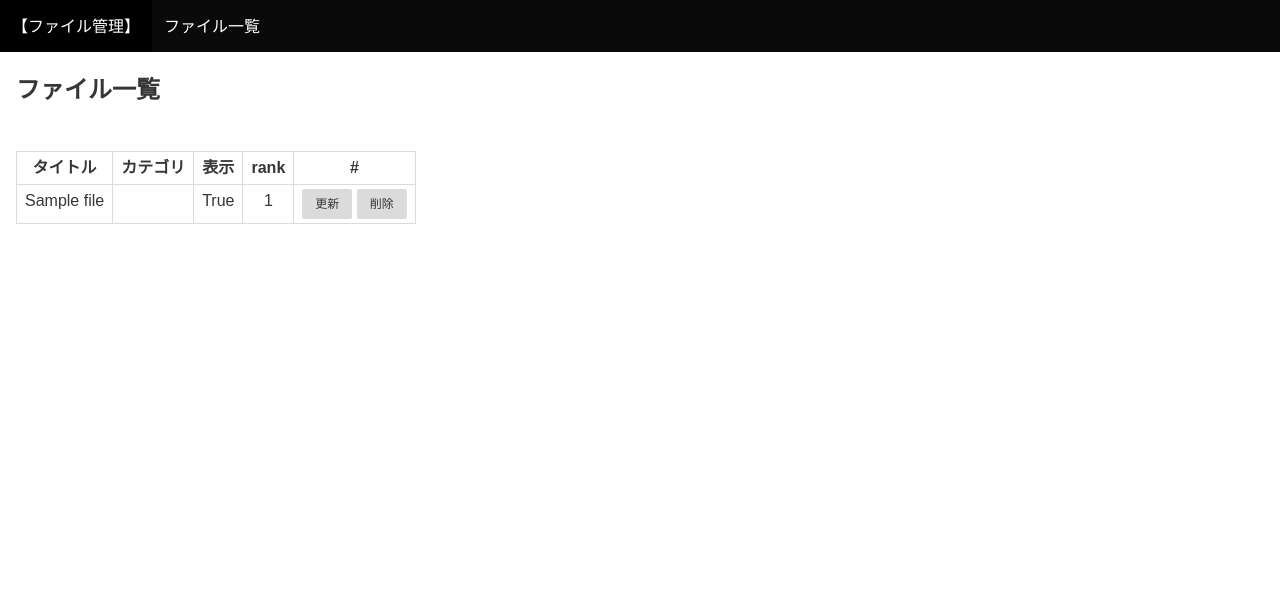
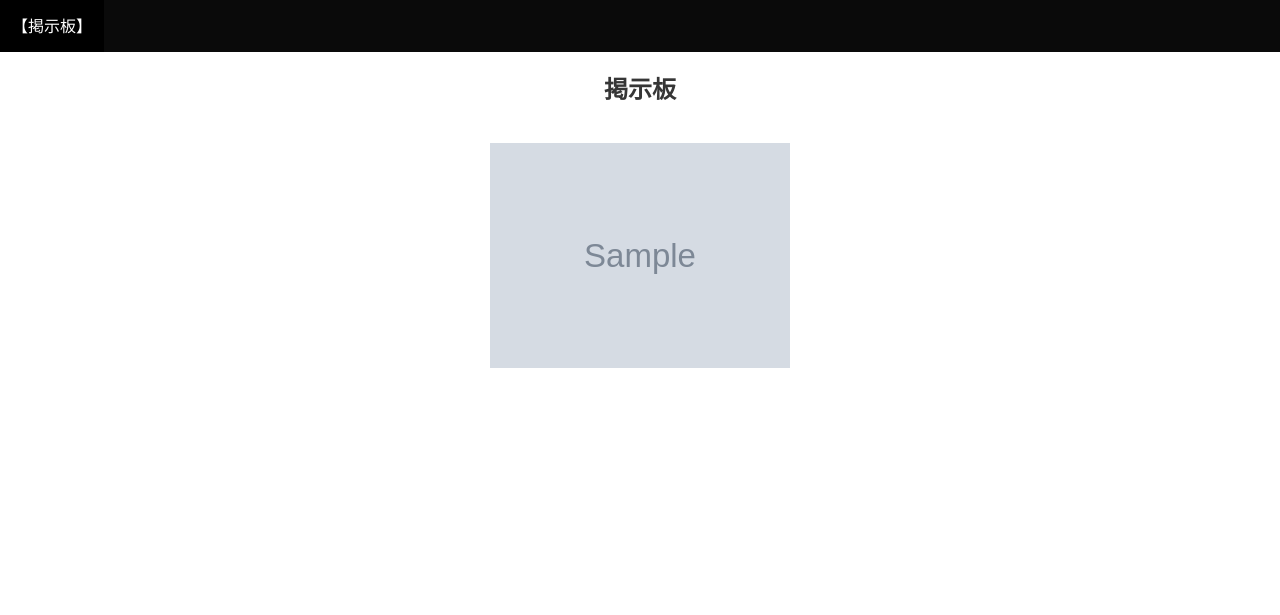
Before and after one commit to gotonorio/keijiban, a Django app: page / in a window 1280 px wide. Shown: the top 615 px of the page. Run offline with Django 4.2, Linux system fonts and the light colour scheme; tables that the repository leaves empty hold one stand-in row (values such as "Sample post"); grey boxes marked "Sample" are stand-in pictures; parts of the project's set-up code (start-up, migrations or seed data) failed here and were passed over.

Commit message:
掲示板を表示

```diff
--- a/bbs/templates/bbs/file_list.html
+++ b/bbs/templates/bbs/file_list.html
@@ -1,10 +1,13 @@
 {% extends "base.html" %}
 
+{% block title %}
+  掲示板
+{% endblock %}
 <!-- navbar -->
 {% block navbar %}
 <nav class="navbar is-fixed-top is-black is-size-6" role="navigation" aria-label="main navigation">
   <div class="navbar-brand">
-    <a class="navbar-item">【ファイル管理】</a>
+    <a class="navbar-item">【掲示板】</a>
     {# ハンバーガアイコンのため以下の5行とbase.htmlでのjsスクリプトが必要 #}
     <a role="button" class="navbar-burger " aria-label="menu" aria-expanded="false" data-target="navbarMypage">
       <span aria-hidden="true"></span>
@@ -28,7 +31,7 @@
 <div class="container with_mobile">
   <br>
   <div class="content">
-    <h3>ファイル一覧</h3>
+    <h3>掲示板一覧</h3>
 {% comment %}
     {% if category_pk %}
       <!-- カテゴリ一覧からカテゴリ別のファイル一覧で表示 -->
@@ -47,6 +50,7 @@
         <th class="has-text-centered">タイトル</th>
         <th class="has-text-centered">カテゴリ</th>
         <th class="has-text-centered">表示</th>
+        <th class="has-text-centered">状況</th>
         <th class="has-text-centered">rank</th>
         <th class="has-text-centered">#</th>
       </tr>
@@ -55,8 +59,10 @@
       {% for file in file_list %}
       <tr>
         <td class="has-text-left">{{file.title}}</td>
-        {#<td class="nowrap"><a href="{% url 'bbs:file_category' file.category.pk %}">{{file.category.name}}</a></td>#}
-        <td class="nowrap">{{file.category.name}}</td>
+        <td class="has-text-centered">
+          <img src="{{file.img.url}}" style="width: 100px; auto;">
+        </td>
+        <td class="has-text-centered"><a href="{{file.img.url}}">表示</a></td>
         <td class="has-text-centered">{{ file.alive }}</td>
         <td class="has-text-centered">{{ file.rank }}</td>
         <td class="nowrap">
--- /dev/null
+++ b/bbs/templates/bbs/keijiban.html
@@ -0,0 +1,39 @@
+{% extends "base.html" %}
+
+{% block title %}
+  掲示板
+{% endblock %}
+<!-- navbar -->
+{% block navbar %}
+<nav class="navbar is-fixed-top is-black is-size-6" role="navigation" aria-label="main navigation">
+  <div class="navbar-brand">
+    <a class="navbar-item">【掲示板】</a>
+    {# ハンバーガアイコンのため以下の5行とbase.htmlでのjsスクリプトが必要 #}
+    <a role="button" class="navbar-burger " aria-label="menu" aria-expanded="false" data-target="navbarMypage">
+      <span aria-hidden="true"></span>
+      <span aria-hidden="true"></span>
+      <span aria-hidden="true"></span>
+    </a>
+  </div>
+  <div id="navbarMypage" class="navbar-menu">
+    <div class="navbar-start">
+    </div>
+    <div class="navbar-end">
+    </div>
+  </div>
+</nav>
+{% endblock navbar %}
+
+{% block content %}
+<div class="container with_mobile">
+  <br>
+  <div class="content has-text-centered">
+    <h3>掲示板</h3>
+    <br>
+    {% for file in file_list %}
+      <a href="{{file.img.url}}"><img src="{{file.img.url}}" style="width: 300px; auto;"></a>
+    {% endfor %}
+    <br>
+  </div>
+</div>
+{% endblock %}
--- a/bbs/urls.py
+++ b/bbs/urls.py
@@ -5,9 +5,10 @@ from bbs.views import data_views
 
 app_name = 'bbs'
 urlpatterns = [
-    path('', views.KeijiFileListView.as_view(), name='list'),
-    path('list/', views.KeijiFileListView.as_view(), name='list'),
+    path('', views.KeijibanView.as_view(), name='list'),
+    path('list/', views.KeijibanView.as_view(), name='list'),
     # ファイル登録・修正
+    path('file/list/', data_views.FileListView.as_view(), name='file_list'),
     path('file/create/<int:pk>', data_views.FileCreateView.as_view(), name='file_create'),
     path('file/update/<int:pk>', data_views.FileUpdateView.as_view(), name='file_update'),
     path('file/delete/<int:pk>', data_views.FileDeleteView.as_view(), name='file_delete'),
--- a/bbs/views/views.py
+++ b/bbs/views/views.py
@@ -2,8 +2,12 @@ from bbs.models import File
 from django.views import generic
 
 
-class KeijiFileListView(generic.ListView):
-    """ 掲示板list一覧 """
+class KeijibanView(generic.ListView):
+    """ 掲示板表示 """
     model = File
-    template_name = "bbs/file_list.html"
-    queryset = File.objects.all().order_by('-created_at')
+    template_name = "bbs/keijiban.html"
+
+    def get_queryset(self, **kwargs):
+        qs = super().get_queryset(**kwargs)
+        qs = qs.filter(alive=True).order_by('created_at')
+        return qs
--- a/templates/base.html
+++ b/templates/base.html
@@ -10,7 +10,10 @@
   {#<link href="{% static 'mycss/bulma.css' %}" rel="stylesheet">#}
   <link rel="stylesheet" href="https://cdn.jsdelivr.net/npm/bulma@0.9.2/css/bulma.min.css">
   <link href="{% static 'mycss/mycss.css' %}" rel="stylesheet">
-  <title>{% block title %}マンション会計{% endblock %}</title>
+  <title>
+  {% block title %}
+  {% endblock %}
+  </title>
   {% block head %}
   {% endblock %}
 </head>
```
Also changed, not shown: bbs/views/data_views.py (+8 -0 lines).
